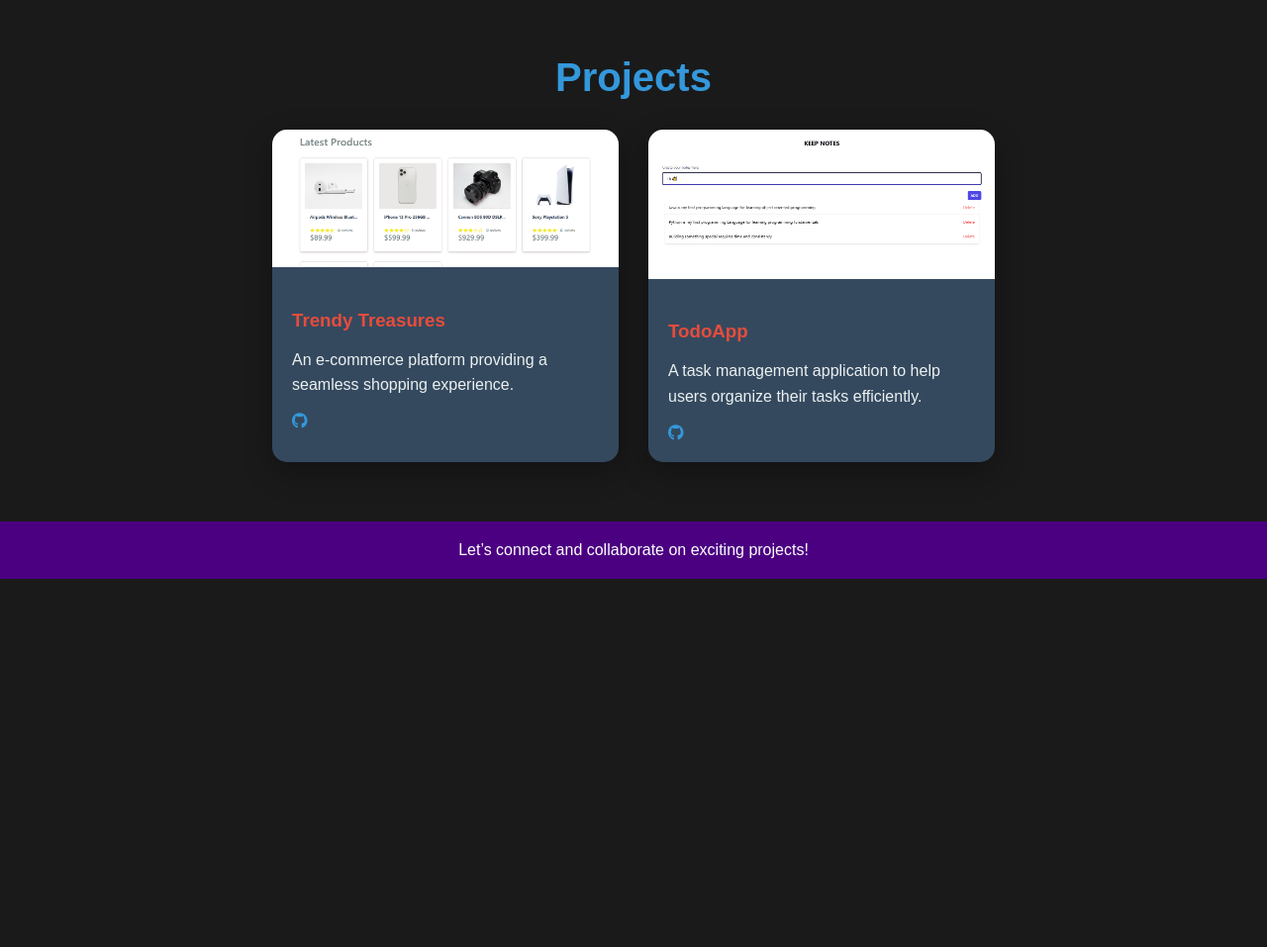
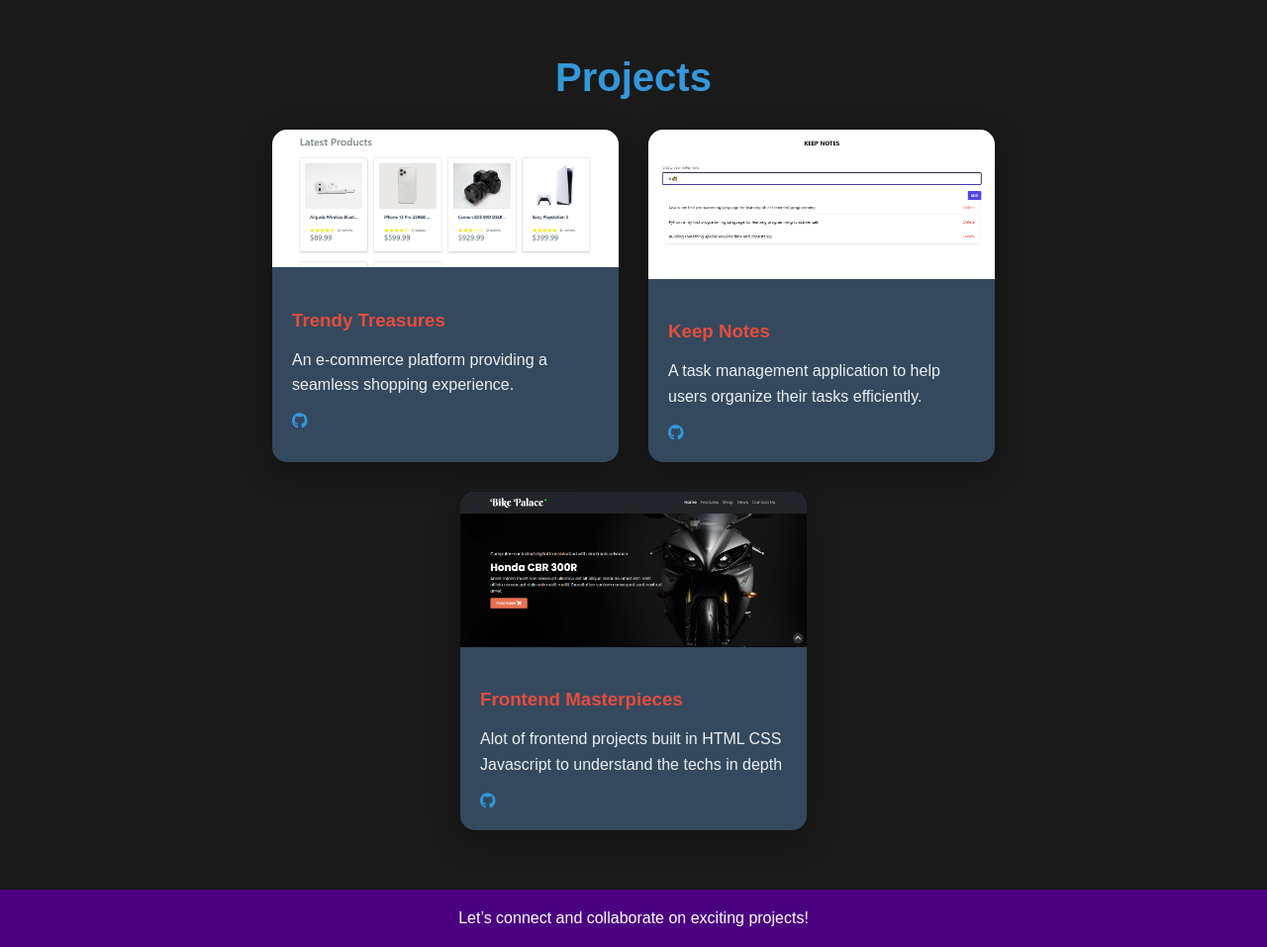
Before and after one commit to MrAhmadHassan/my-cool-website, a plain HTML site: page index.html in a window 1280 px wide. Shown: the part 2226-3183 px from the top of the page at 99% size. Before the commit the page ends 2811 px from the top, so only its background shows below. Drawn offline with nearby package versions, Linux system fonts and the light colour scheme.

Commit message:
adding project

```diff
--- a/index.html
+++ b/index.html
@@ -106,9 +106,20 @@
             <div class="project-card">
                 <img src="./images/todoapp.PNG" alt="TodoApp" class="project-image" />
                 <div class="project-info">
-                    <h3>TodoApp</h3>
+                    <h3>Keep Notes</h3>
                     <p>A task management application to help users organize their tasks efficiently.</p>
                     <a href="https://github.com/MrAhmadHassan/todo-app" target="_blank" class="github-link">
+                        <i class="fab fa-github"></i>
+                    </a>
+                </div>
+            </div>
+            <!-- Project 3 -->
+            <div class="project-card">
+                <img src="./images/bikes.PNG" alt="TodoApp" class="project-image" />
+                <div class="project-info">
+                    <h3>Frontend Masterpieces</h3>
+                    <p>Alot of frontend projects built in HTML CSS Javascript to understand the techs in depth</p>
+                    <a href="https://github.com/MrAhmadHassan/Frontend-Masterpieces" target="_blank" class="github-link">
                         <i class="fab fa-github"></i>
                     </a>
                 </div>
```
Also changed, not shown: images/bikes.PNG (added).
